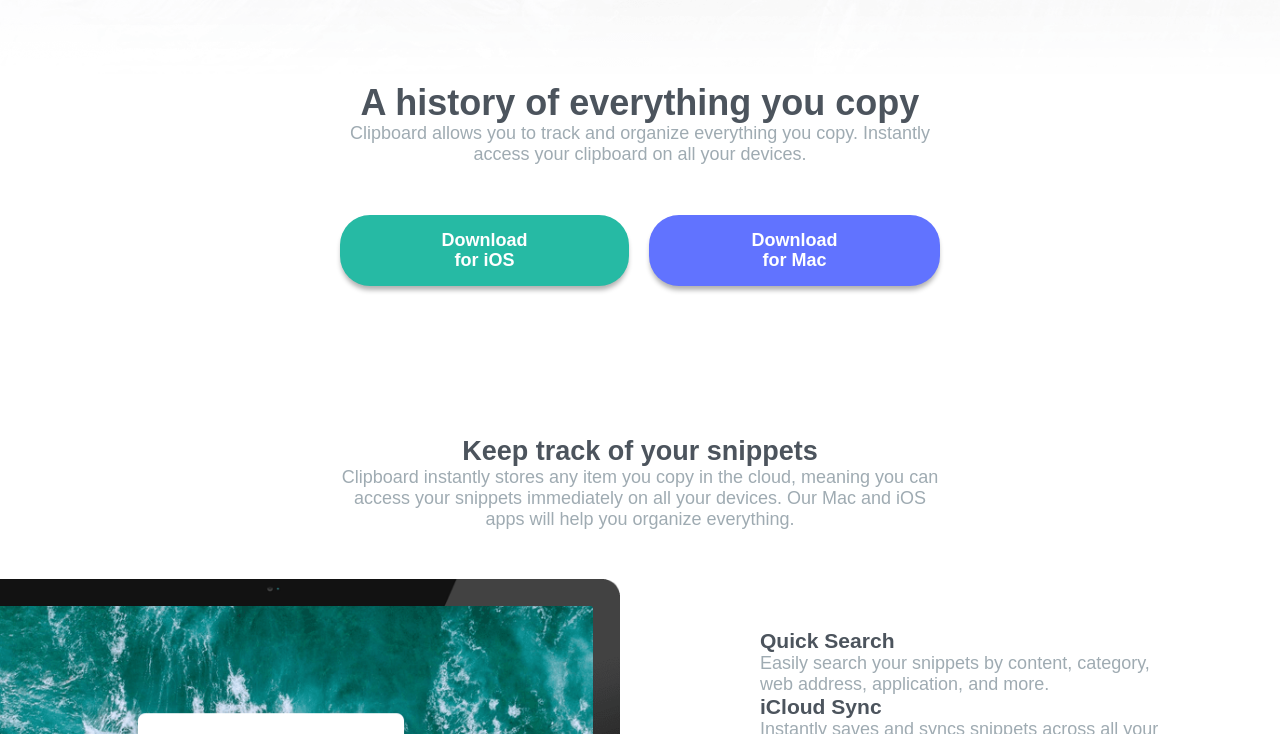
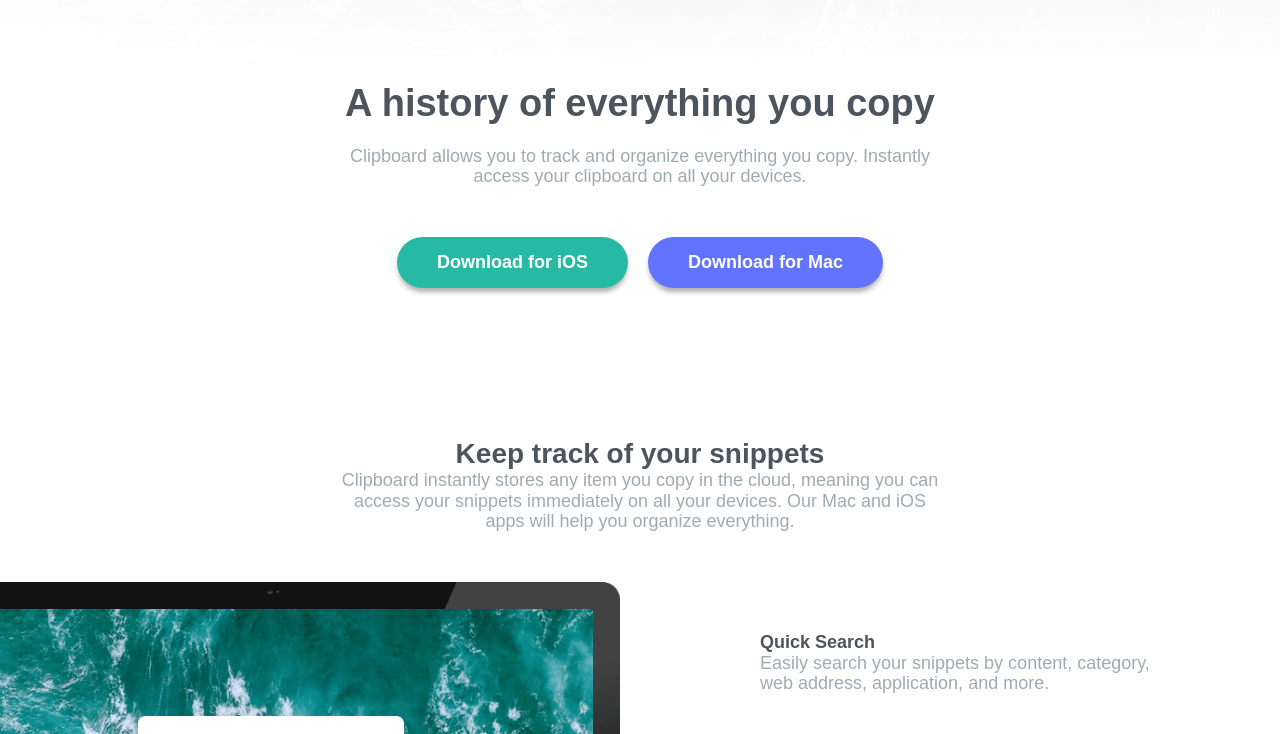
Before and after one commit to RamirezJordan/clipboard-landing-page-master-FM, a plain HTML site: page index.html in a window 1280 px wide. Shown: the part 218-952 px from the top of the page. Drawn offline with Linux system fonts and the light colour scheme; a web font is replaced by a local one.

Commit message:
Arreglo de espaciado en una sección

```diff
--- a/css/style.css
+++ b/css/style.css
@@ -34,7 +34,17 @@
     text-decoration: none;
     color: var(--Grayish-Blue);
 }
+h1 {
+    font-size: 3.8rem;
+}
 
+h2 {
+    font-size: 2.8rem;
+}
+
+h3 {
+    font-size: 1.8rem;
+}
 h1,
 h2,
 h3,
@@ -79,7 +89,6 @@
     align-items: center;
 }
 
-
 @media (min-width: 768px) {
     .center-content {
         max-width: 60rem;
@@ -101,6 +110,10 @@
     margin: 10rem 0;
 }
 
+.header__title {
+    margin-bottom: 2rem;
+}
+
 .header__buttons {
     margin: 5rem 0;
     display: flex;
@@ -108,21 +121,6 @@
     justify-content: center;
     align-items: center;
     gap: 2rem;
-}
-
-/* Header For Desktop*/
-@media (min-width: 768px) {
-    .header__bg {
-        background-image: url(/images/bg-header-desktop.png);
-    }
-
-    .header__buttons {
-        flex-direction: row;
-    }
-
-    .button {
-        padding: 1.5rem 7rem;
-    }
 }
 
 /* Buttons */
@@ -148,7 +146,26 @@
     background-color: var(--Light-Blue);
 }
 
+/* Header For Desktop*/
+@media (min-width: 768px) {
+    .header__bg {
+        background-image: url(/images/bg-header-desktop.png);
+    }
+
+    .header__buttons {
+        flex-direction: row;
+    }
+
+    .button {
+        padding: 1.5rem 4rem;
+    }
+}
+
 /* Section 1 - Image & list */
+.image-list-section__list p {
+    margin-bottom: 5rem;
+}
+
 @media (min-width: 769px) {
     .image-list-section {
         display: flex;
--- a/index.html
+++ b/index.html
@@ -27,8 +27,8 @@
         <img src="/images/logo.svg" alt="">
       </div>
     </div> <!-- header__bg -->
-    <div class="header__content m-2 center-content">
-      <div class="header__text">
+    <div class="header__content m-2">
+      <div class="header__text  center-content">
         <h1 class="header__title">A history of everything you copy</h1>
         <p class="header__subtitle">
           Clipboard allows you to track and organize everything you
```
